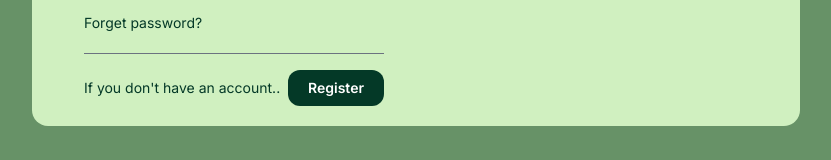
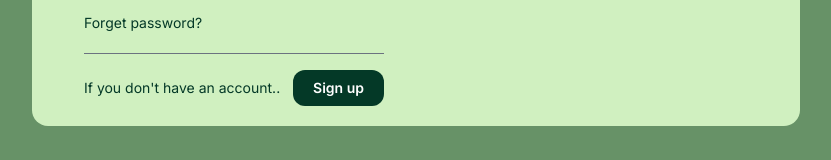
Before and after one commit to Sayanghosh400/plant-disease, a Next.js app: page / in a window 1280 px wide. Shown: the part 568-728 px from the top of the page, without its empty margins (224-1055 px from the left). Built offline with nearby package versions, Linux system fonts and the light colour scheme.

Commit message:
sign up screen implemented with transition

```diff
--- a/src/screens/Login.tsx
+++ b/src/screens/Login.tsx
@@ -1,15 +1,19 @@
-import React from 'react'
+'use client'
+import React, { useState } from 'react'
 
 const Login = () => {
+
+    const [page, setPage] = useState('login')
+
     return (
         <section className="bg-[#679267] min-h-screen flex box-border justify-center items-center">
             <div className="bg-[#D0F0C0] rounded-2xl flex max-w-3xl p-5 items-center">
-                <div className="md:w-1/2 px-8">
-                    <h2 className="font-bold text-3xl text-[#043927]">Login</h2>
-                    <p className="text-l mt-4 text-[#043927]">Welcome Back, happy to see you again.</p>
-
+                <div className={`md:w-1/2 px-8 transition-transform duration-500 ${page === 'login' ? 'translate-x-0' : 'translate-x-full'}`}>
+                    <h2 className="font-bold text-3xl text-[#043927]">{page === 'login' ? 'Login' : 'Sign Up'}</h2>
+                    <p className="text-l mt-4 text-[#043927]">{page === 'login' ? "Welcome Back, happy to see you again." : "Welcome, happy to see you here."}</p>
                     <form action="" className="flex flex-col gap-4">
-                        <input className="p-2 mt-8 rounded-xl border bg-[#FBFEF1]" type="email" name="email" placeholder="Email" />
+                        {page === 'signup' && <input className="p-2 mt-8 rounded-xl border bg-[#FBFEF1]" type="text" name="text" placeholder="Name" />}
+                        <input className={`p-2 ${page === 'login' ? 'mt-8' : ''} rounded-xl border bg-[#FBFEF1]`} type="email" name="email" placeholder="Email" />
                         <div className="relative">
                             <input className="p-2 rounded-xl border w-full bg-[#FBFEF1]" type="password" name="password" id="password" placeholder="Password" />
                             <svg xmlns="http://www.w3.org/2000/svg" width="16" height="16" fill="gray" id="togglePassword"
@@ -33,7 +37,7 @@ const Login = () => {
                                 </path>
                             </svg>
                         </div>
-                        <button className="bg-[#043927] text-white py-2 rounded-xl hover:scale-105 duration-300 hover:bg-[#355E3B] font-medium" type="submit">Login</button>
+                        <button className="bg-[#043927] text-white py-2 rounded-xl hover:scale-105 duration-300 hover:bg-[#355E3B] font-medium">{page === "login" ? "Login" : "Sign Up"}</button>
                     </form>
                     <div className="mt-6  items-center text-[#043927]-100">
                         <p className="text-center text-sm text-[#043927]">OR</p>
@@ -46,17 +50,24 @@ const Login = () => {
                             <path fill="#1976D2" d="M43.611,20.083H42V20H24v8h11.303c-0.792,2.237-2.231,4.166-4.087,5.571c0.001-0.001,0.002-0.001,0.003-0.002l6.19,5.238C36.971,39.205,44,34,44,24C44,22.659,43.862,21.35,43.611,20.083z"></path>
                         </svg>
 
-                        Login with Google
+                        {page === 'login' ? "Login with Google" : "Sign up with Google"}
                     </button>
-                    <div className="mt-10 text-sm border-b border-gray-500 py-5 playfair tooltip text-[#043927]">Forget password?</div>
+                    <div className="mt-10 text-sm border-b border-gray-500 py-5 playfair tooltip text-[#043927]">{page === 'login' ? "Forget password?" : ""}</div>
 
                     <div className="mt-4 text-sm flex justify-between items-center container-mr">
-                        <p className="mr-3 md:mr-0 text-[#043927]">If you don't have an account..</p>
-                        <button className="hover:border register text-white bg-[#043927] hover:border-gray-400 rounded-xl py-2 px-5 hover:scale-110 hover:bg-[#002c7424] font-semibold duration-300">Register</button>
+                        {page === 'login' ?
+                            <p className="mr-3 md:mr-0 text-[#043927]">If you don't have an account..</p> :
+                            <p className="mr-3 md:mr-0 text-[#043927]">Already have an account..</p>
+                        }
+                        <button className="hover:border register text-white bg-[#043927] hover:border-gray-400 rounded-xl py-2 px-5 hover:scale-110 hover:bg-[#002c7424] font-semibold duration-300" onClick={() => setPage(page === 'login' ? 'signup' : 'login')}>{page === 'login' ? "Sign up" : "Login"}</button>
                     </div>
                 </div>
                 <div className="md:block hidden w-1/2">
-                    <img className="rounded-2xl max-h-[1600px]" src="https://www.creativehatti.com/wp-content/uploads/2023/07/Cactus-plant-character-waving-hand-and-saying-hi-19-small.jpg" alt="login form image" />
+                    <img
+                        className={`rounded-2xl max-h-[1600px] transition-transform duration-500 ${page === 'login' ? 'translate-x-0' : '-translate-x-full'}`}
+                        src="https://www.creativehatti.com/wp-content/uploads/2023/07/Cactus-plant-character-waving-hand-and-saying-hi-19-small.jpg"
+                        alt="login form image"
+                    />
                 </div>
             </div>
         </section>
```
